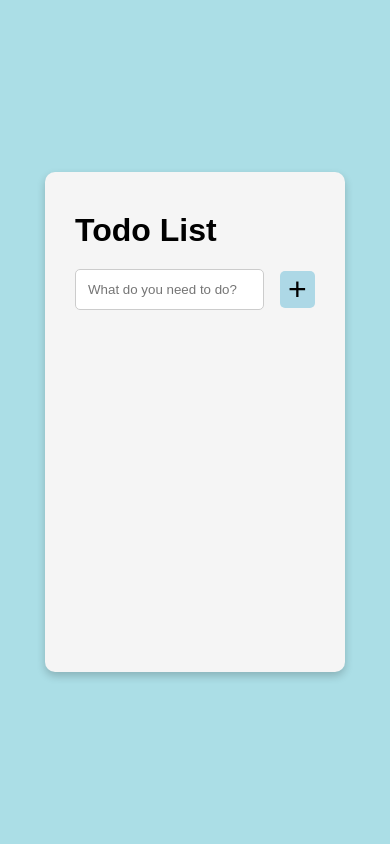
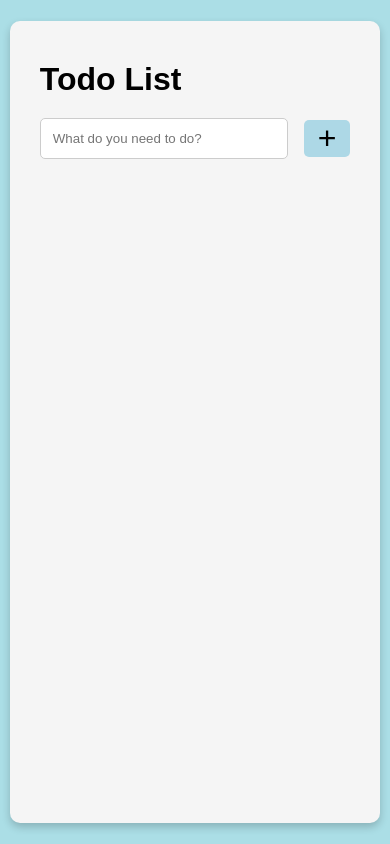
Before and after one commit to lyncasterc/todo_list, a plain HTML site: page index.html in a window 390 px wide. Drawn offline with nearby package versions, Linux system fonts and the light colour scheme.

Commit message:
refactor design for mobile

```diff
--- a/style.css
+++ b/style.css
@@ -148,11 +148,11 @@ ul li:not(:last-child) {
 /* media queries */
 @media screen and (max-width: 530px) {
     .list-container{
-        width: 400px;
-        height: 600px;
+        width: 95vw;
+        height: 95vh;
     }
 }
-
+/*
 @media screen and (max-width: 420px) {
     .list-container{
         width: 300px;
@@ -184,4 +184,4 @@ ul li:not(:last-child) {
         height: 55%;
 
     }
-}
+} */
```
